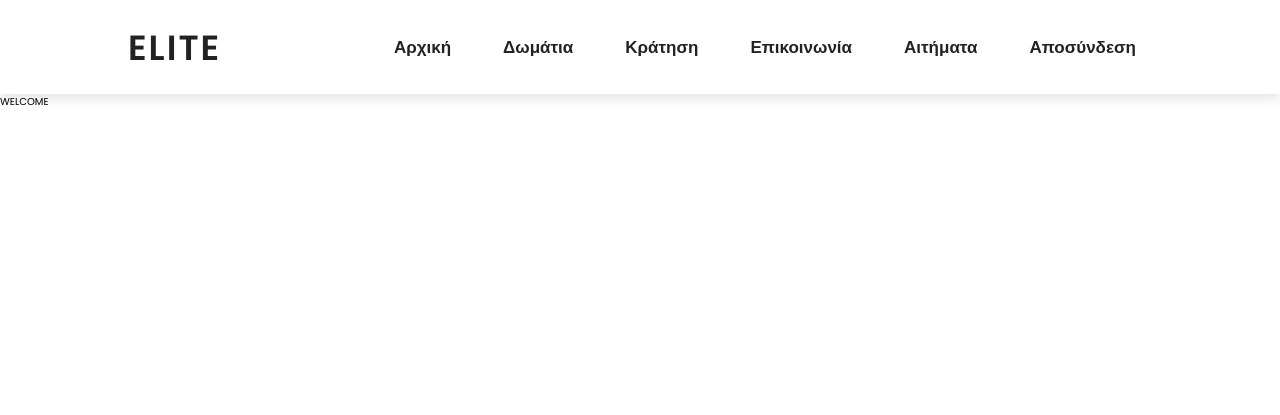
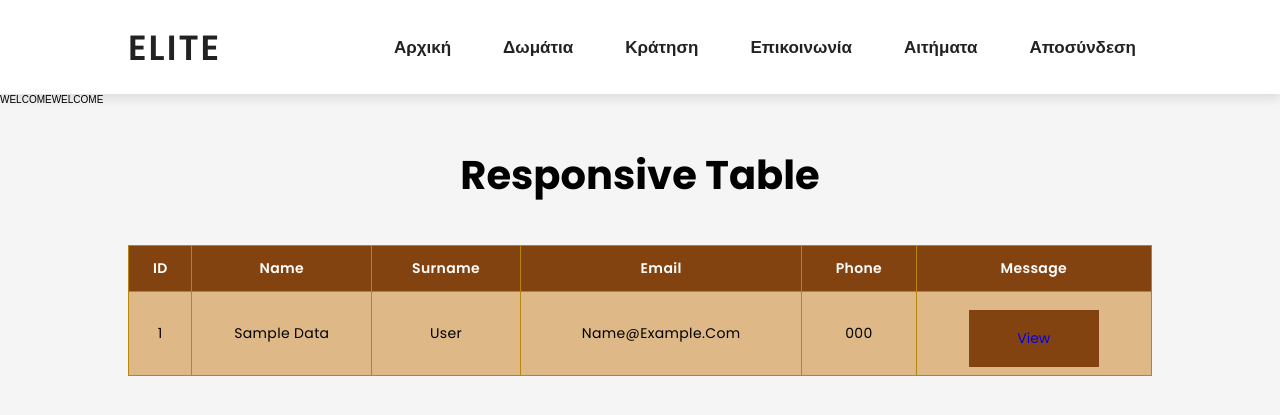
Before and after one commit to PaolaVlsc/HotelProjectWebsite2022, a PHP site: page /requests.php in a window 1280 px wide. Shown: the top 415 px of the page. Run offline with PHP 8.4, Linux system fonts and the light colour scheme; a user stored in the database is signed in; tables that the repository leaves empty hold one stand-in row (values such as "Sample post").

Commit message:
display Message

```diff
--- /dev/null
+++ b/css/displayMessages.css
@@ -0,0 +1,101 @@
+* {
+    margin: 0;
+    padding: 0;
+    box-sizing: border-box;
+}
+
+body {
+    background-color: whitesmoke;
+    font-family: sans-serif;
+}
+
+.table-container {
+    padding: 0 10%;
+    margin: 40px auto 0;
+}
+
+.heading {
+    font-size: 40px;
+    text-align: center;
+    color: black;
+    margin-bottom: 40px;
+}
+
+.table {
+    width: 100%;
+    border-collapse: collapse;
+}
+
+.table thead {
+    background-color: #834311;
+}
+
+.table thead tr th {
+    font-size: 14px;
+    font-weight: 600;
+    letter-spacing: 0.35px;
+    color: white;
+    opacity: 1;
+
+    padding: 12px;
+    vertical-align: top;
+    border: 1px solid #B8860B;
+}
+
+.table tbody tr td {
+    font-size: 14px;
+    letter-spacing: 0.35px;
+    font-weight: normal;
+    color: black;
+    background-color: #DEB887;
+    padding: 8px;
+    text-align: center;
+    border: 1px solid #B8860B;
+}
+
+.table tbody tr td .btn {
+    width: 130px;
+    text-decoration: none;
+    line-height: 35px;
+    display: inline-block;
+    background-color: #834311;
+    font-weight: normal;
+    color: white;
+    text-align: center;
+    vertical-align: middle;
+    user-select: none;
+    border: 1px solid transparent;
+    font-size: 14px;
+    opacity: 1;
+}
+
+@media (max-width: 768px) {
+    .table thead {
+        display: none;
+    }
+
+    .table, .table tbody, .table tr, .table td {
+        display: block;
+        width: 100%;
+    }
+
+    .table  tr  {
+        margin-bottom:  15px;
+    }
+    .table tbody tr td  {
+        text-align:right;
+        padding-left: 50%;
+        position: relative;
+    }
+
+    .table td:before{
+        content: attr(data-label);
+        position: absolute;
+        left: 0;
+        width: 50%;
+        padding-left: 15px;
+        font-weight:  600;
+        font-size: 14px;
+        text-align: left;
+    }
+}
--- /dev/null
+++ b/displayMessages.inc.php
@@ -0,0 +1,109 @@
+<?php
+include_once 'include/dbh.inc.php';
+if(!isset($_SESSION['username']))
+{
+    echo "<h1>DENIED ACCESS</h1>";
+    exit();
+}else
+{
+    echo "WELCOME";
+}
+?>
+<!DOCTYPE html>
+<html lang="en">
+<head>
+    <meta charset="UTF-8">
+    <title>Αρχική</title>
+
+    <!-- swiper css link  -->
+    <link rel="stylesheet" href="https://unpkg.com/swiper@7/swiper-bundle.min.css"/>
+
+    <!-- font awesome cdn link  -->
+    <link rel="stylesheet" href="https://cdnjs.cloudflare.com/ajax/libs/font-awesome/5.15.4/css/all.min.css">
+    <!-- σύνδεση με τη css   -->
+    <link rel="stylesheet" href="css/displayMessages.css">
+</head>
+
+<body>
+<div class="table-container">
+    <h1 class="heading">Responsive Table</h1>
+    <table class="table">
+        <thead>
+        <tr>
+            <th scope="col">ID</th>
+            <th scope="col">Name</th>
+            <th scope="col">Surname</th>
+            <th scope="col">Email</th>
+            <th scope="col">Phone</th>
+            <th scope="col">Message</th>
+        </tr>
+        </thead>
+        <tbody>
+        <?php
+        $sql = "SELECT * FROM contact_data";
+        $result = mysqli_query($conn, $sql);
+        if ($result) {
+
+            while ($row = mysqli_fetch_assoc($result)) {
+                $id = $row['id'];
+                $name = $row['name'];
+                $surname = $row['surname'];
+                $email = $row['email'];
+                $phone = $row['phone'];
+                $message = $row['message'];
+
+                echo "  <td>" . $id . "</td>
+                      <td>" . $name . "</td>
+                      <td>" . $surname . "</td>
+                      <td>" . $email . "</td>
+                      <td>" . $phone . "</td>
+                      <td><button  class='btn'><a href=\"include/view.inc.php?viewid=" . $id . "\" >View</a></button></td>  ";
+
+            }
+        }
+        ?>
+
+        <!--
+           <tr>
+              <td data-label="id">1</td>
+              <td data-label="name">Paola</td>
+              <td data-label="surname">Velasco</td>
+              <td data-label="email">paola@uniwa.gr</td>
+              <td data-label="phone">6936000000</td>
+              <td data-label="message"><a href="#" class="btn">View</a></td>
+          </tr>
+          <tr>
+              <td data-label="id">1</td>
+              <td data-label="name">Paola</td>
+              <td data-label="surname">Velasco</td>
+              <td data-label="email">paola@uniwa.gr</td>
+              <td data-label="phone">6936000000</td>
+              <td data-label="message"><a href="#" class="btn">View</a></td>
+          </tr>
+          <tr>
+              <td data-label="id">1</td>
+              <td data-label="name">Paola</td>
+              <td data-label="surname">Velasco</td>
+              <td data-label="email">paola@uniwa.gr</td>
+              <td data-label="phone">6936000000</td>
+              <td data-label="message"><a href="#" class="btn">View</a></td>
+          </tr>
+          <tr>
+              <td data-label="id">1</td>
+              <td data-label="name">Paola</td>
+              <td data-label="surname">Velasco</td>
+              <td data-label="email">paola@uniwa.gr</td>
+              <td data-label="phone">6936000000</td>
+              <td data-label="message"><a href="#" class="btn">View</a></td>
+          </tr>
+          <tr>
+              <td data-label="id">1</td>
+              <td data-label="name">Paola</td>
+              <td data-label="surname">Velasco</td>
+              <td data-label="email">paola@uniwa.gr</td>
+              <td data-label="phone">6936000000</td>
+              <td data-label="message"><a href="#" class="btn">View</a></td>
+          </tr>-->
+        </tbody>
+    </table>
+</div>
--- a/requests.php
+++ b/requests.php
@@ -20,8 +20,9 @@
 <?php
 if(!isset($_SESSION['username']))
 {
-    echo "DENIED ACCES";
+    echo "<h1>DENIED ACCESS</h1>";
 }else
 {
     echo "WELCOME";
-}
+    require_once 'displayMessages.inc.php';
+} ?>
```
Also changed, not shown: include/view.inc.php (added, +21 -0 lines).
